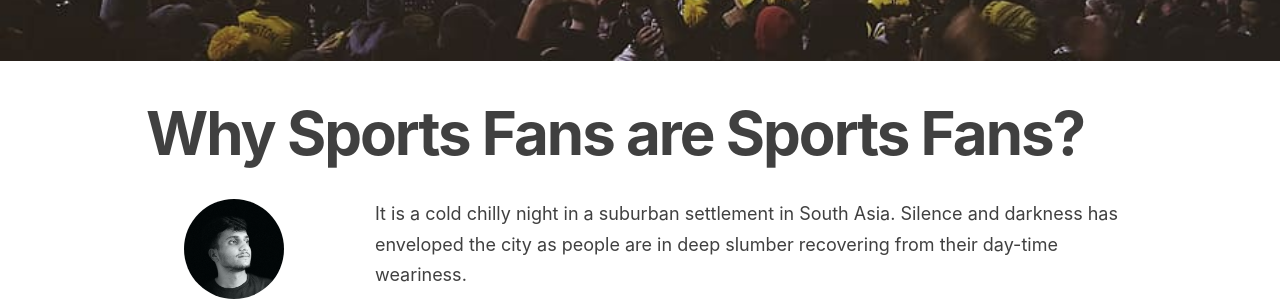
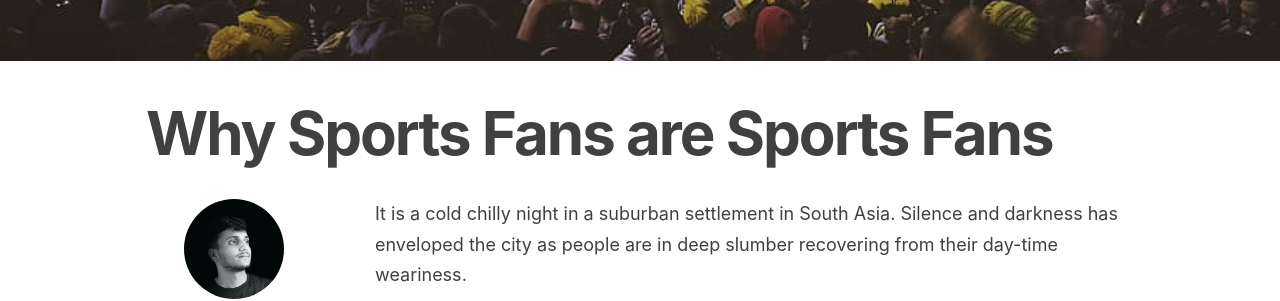
Before and after one commit to dotel-saramsz/dotel-saramsz.github.io, a Jekyll site: the page built from _posts/2020-06-07-sports-fandom.markdown, in a window 1280 px wide and 900 px high, scrolled down 552 px. Shown: the part 163-464 px from the top of the window. Built offline with Jekyll 4.4.1, drawn with Linux system fonts in a browser that asks for light colours; nearby versions of some CDN libraries; comment, search, counter and statistics services are not loaded.

```diff
--- a/_posts/2020-06-07-sports-fandom.markdown
+++ b/_posts/2020-06-07-sports-fandom.markdown
@@ -1,6 +1,6 @@
 ---
 layout: post
-title:  "Why Sports Fans are Sports Fans?"
+title:  "Why Sports Fans are Sports Fans"
 categories: Casual
 tags:
   - Sports
```
